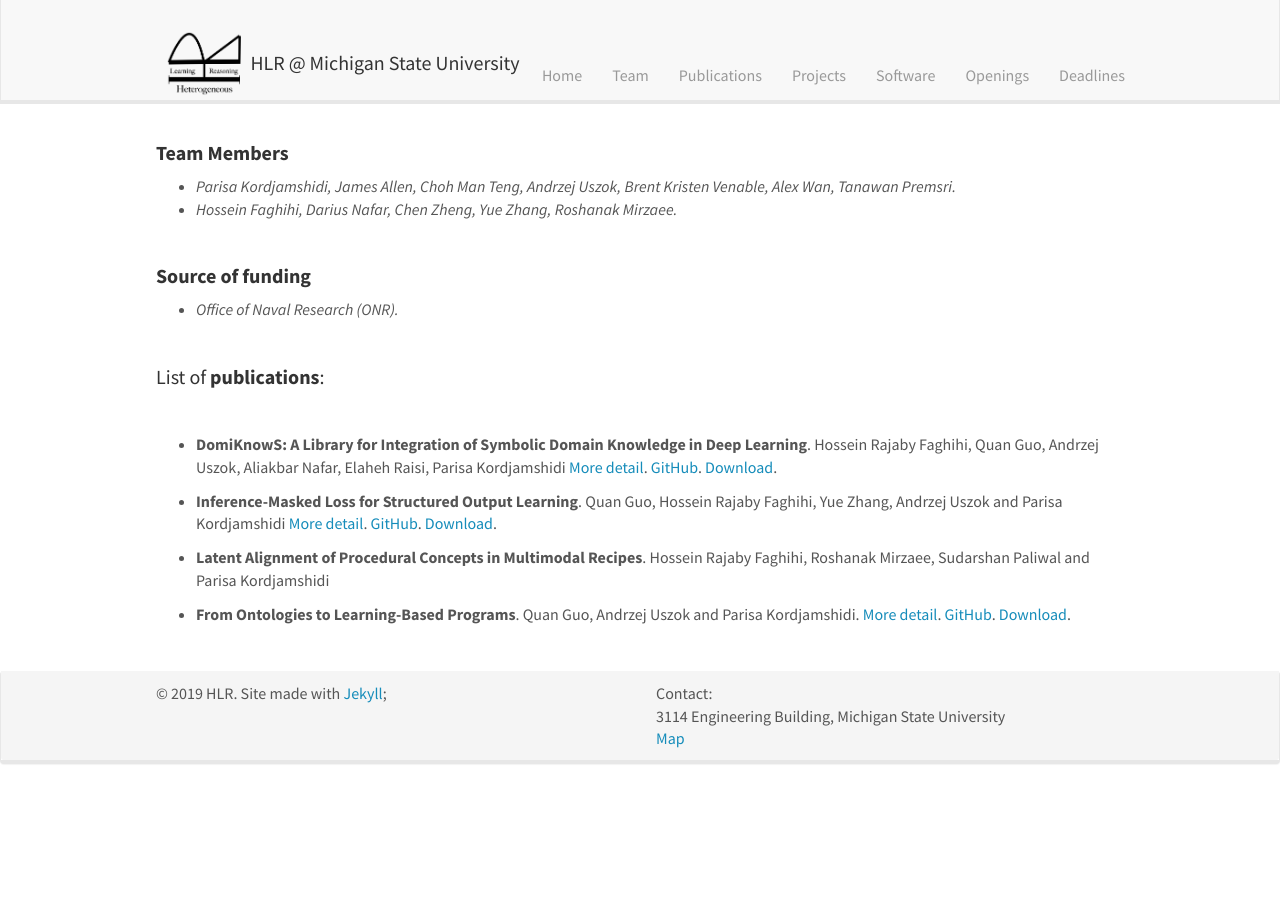
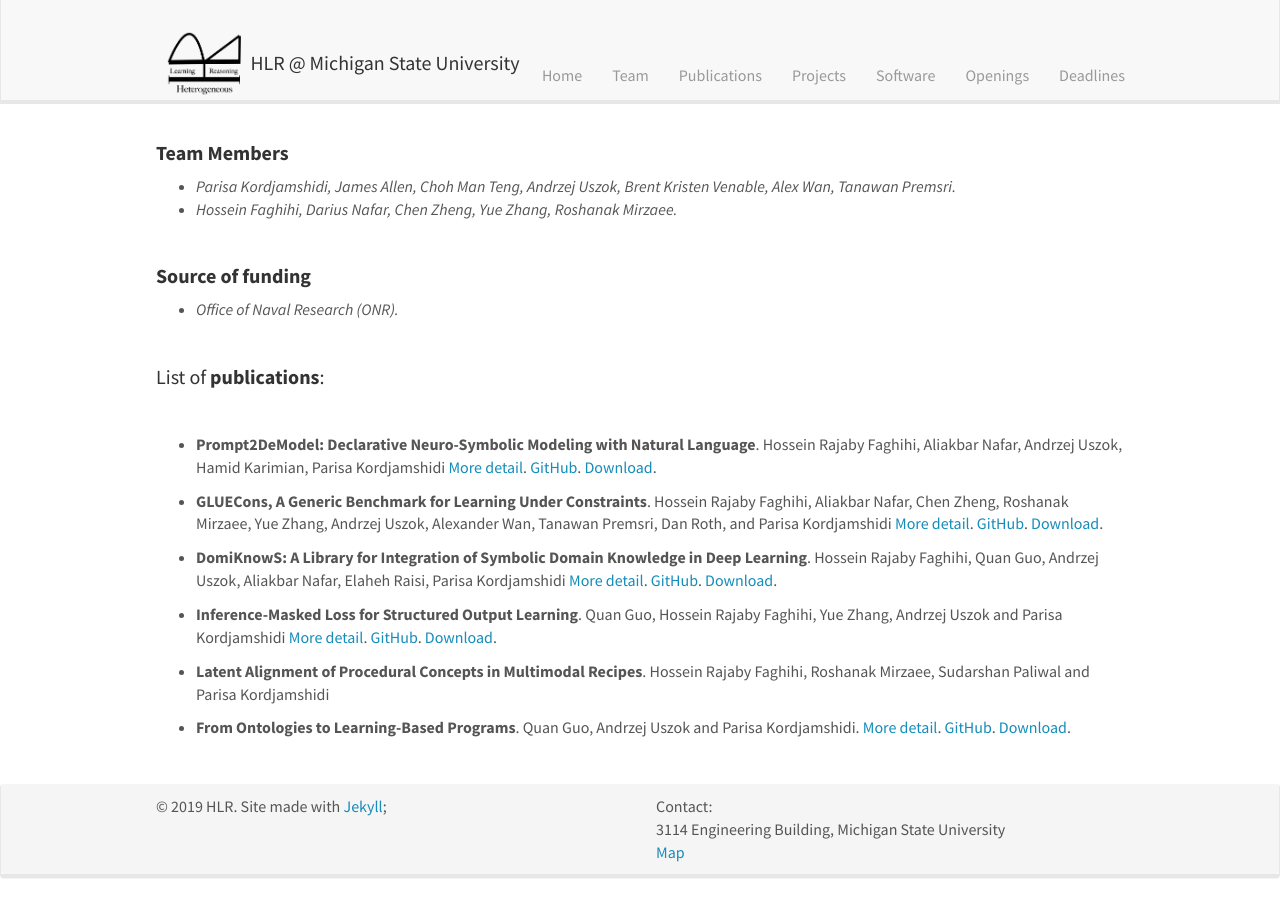
Before and after one commit to HLR/HLR.github.io, a Jekyll site: the page built from _pages/domiknows.md, in a window 1280 px wide and 900 px high, scrolled down 850 px. Built offline with Jekyll 4.4.1, drawn with Linux system fonts in a browser that asks for light colours; nearby versions of some CDN libraries; before the commit the page ends 1636 px from its top, so only the background shows below that.

Commit message:
Add Glucons ,and prompt2demodel paper to publicatiosn in domiknows website

```diff
--- a/_data/projects.yml
+++ b/_data/projects.yml
@@ -44,6 +44,16 @@
   image: domiknows.png
   webpage: https://domiknows.github.io
   publications:
+    - title: "Prompt2DeModel: Declarative Neuro-Symbolic Modeling with Natural Language"
+      authors: Hossein Rajaby Faghihi, Aliakbar Nafar, Andrzej Uszok, Hamid Karimian, Parisa Kordjamshidi
+      link: https://dl.acm.org/doi/10.1007/978-3-031-71170-1_25
+      webpage: /DomiKnowSNLUI/
+      github: https://github.com/HLR/DomiKnowS
+    - title: "GLUECons, A Generic Benchmark for Learning Under Constraints"
+      authors: Hossein Rajaby Faghihi, Aliakbar Nafar, Chen Zheng, Roshanak Mirzaee, Yue Zhang, Andrzej Uszok, Alexander Wan, Tanawan Premsri, Dan Roth, and Parisa Kordjamshidi
+      link: https://arxiv.org/pdf/2302.10914
+      webpage: /gluecons/
+      github: https://github.com/HLR/DomiKnowS/tree/AAAI23
     - title: "DomiKnowS: A Library for Integration of Symbolic Domain Knowledge in Deep Learning"
       authors: Hossein Rajaby Faghihi, Quan Guo, Andrzej Uszok, Aliakbar Nafar, Elaheh Raisi, Parisa Kordjamshidi
       link: https://arxiv.org/abs/2108.12370
@@ -66,7 +76,7 @@
 - title: "SpLang"
   id: splang
   logo: 33553312.gif
-  description: Combining Learning and Reasoning for <strong>Sp</strong>atial <strong>Lan</strong>guage Understandin<strong>g</strong>
+  description: Combining Learning and Reasoning for <stro  bundle exec jekyll serveng>Sp</strong>atial <strong>Lan</strong>guage Understandin<strong>g</strong>
   info: Our goal is to investigate the generic domain-independent spatial meaning representation schemes that can help in tasks that involve spatial language understanding. We exploit domain knowledge including ontologies that convey common-sense, the axioms of spatial qualitative reasoning and external visual resources in an integrate learning and reasoning framework. We develop deep structured and relational learning techniques for this goal and investigate the interaction between learning and spatial reasoning. We evaluate the capabilities of deep structured models in learning qualitative representations and the impact of those representations on textual and visual question answering tasks, focusing on locative questions.
   members: Parisa Kordjamshidi
   graduate_students: Roshanak Mirzaee, Yue Zhang, Chen Zheng.
--- a/_data/publist.yml
+++ b/_data/publist.yml
@@ -84,7 +84,7 @@
       display: Code
 
 
-- title: 'Teaching Probabilistic Logical Reasoning to Transformers'
+- title: "Teaching Probabilistic Logical Reasoning to Transformers"
   authors: Aliakbar Nafar, Kristen Brent Venable, Parisa Kordjamshidi
   venue: The 2024 European conference in the field of computational linguistics (EACL-2024 findings)
   year: 2024
```
